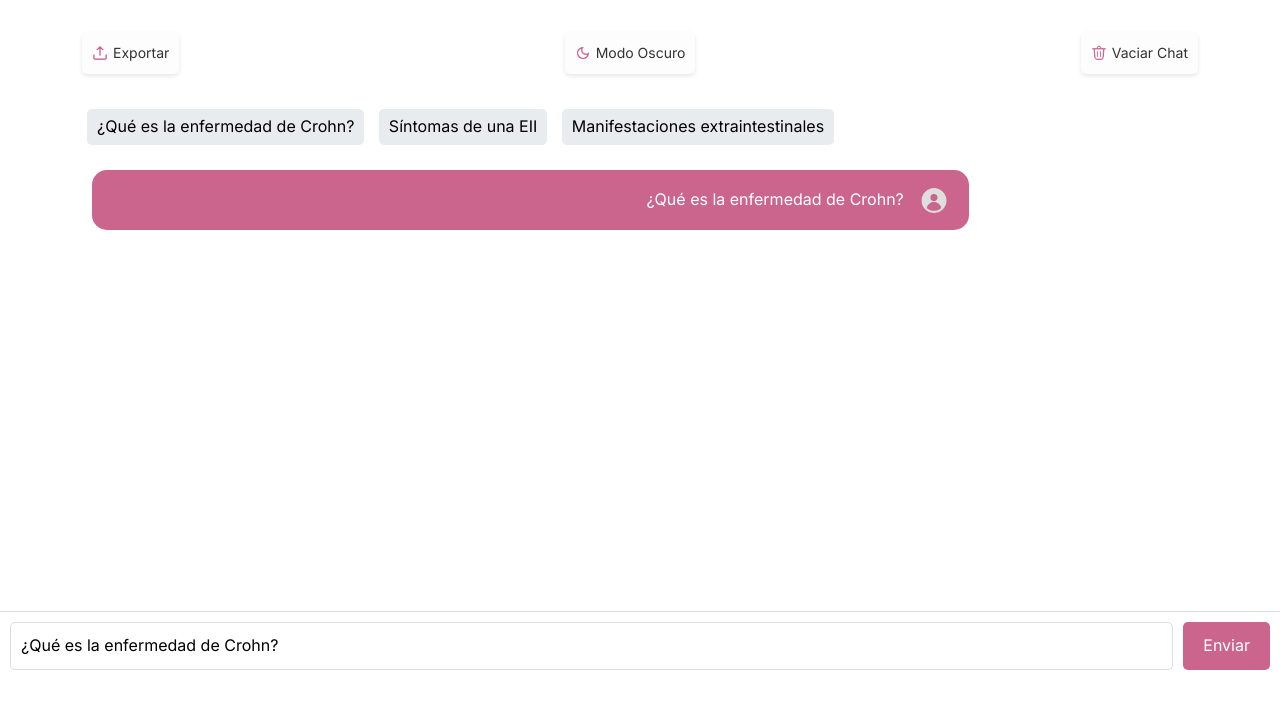
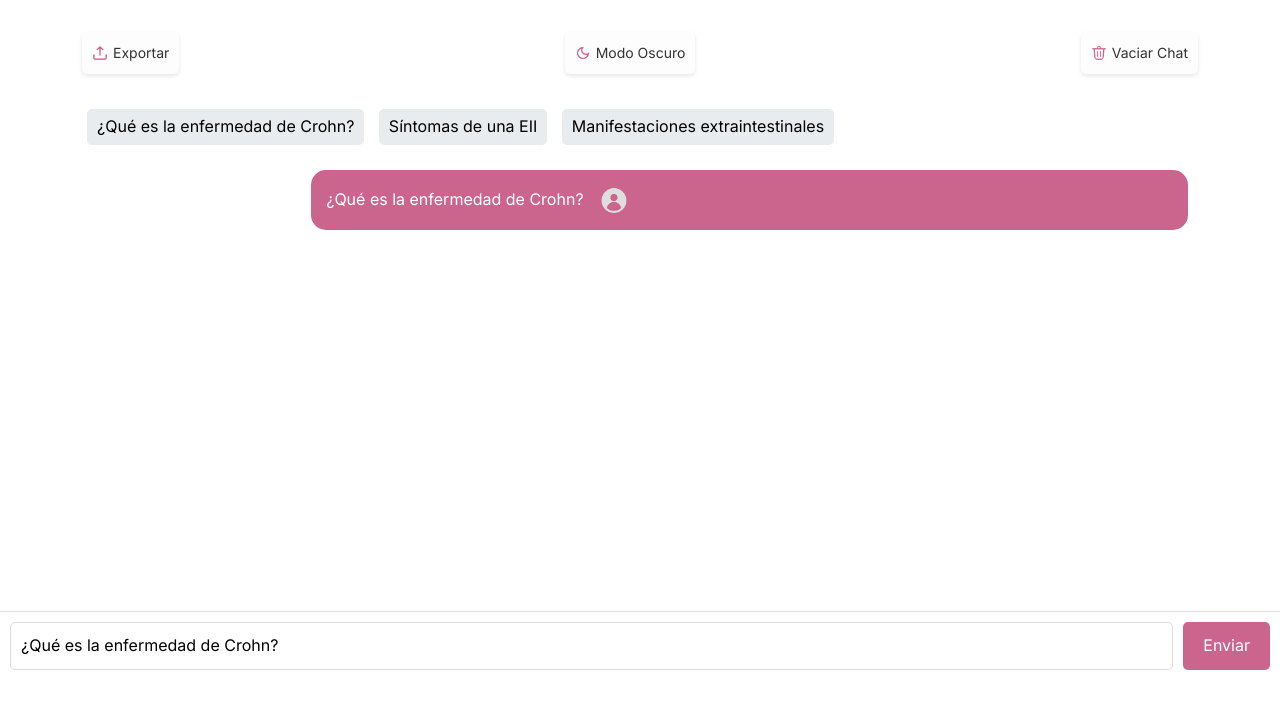
Before and after one commit to albertoruibalojea/albertoruibalojea.github.io, a plain HTML site: page flatus.html in a window 1280 px wide. Both pictures are taken after a click on the button "¿Qué es la enfermedad de Crohn?". Drawn offline with Linux system fonts and the light colour scheme; a script that the page names is missing.

Commit message:
Add justify-content and margin-left to improve layout in flatus.html

```diff
--- a/flatus.html
+++ b/flatus.html
@@ -59,6 +59,8 @@
             color: white;
             align-self: flex-end;
             flex-direction: row-reverse;
+            justify-content: flex-end;
+            margin-left: auto;
         }
 
         .message.user img {
```
